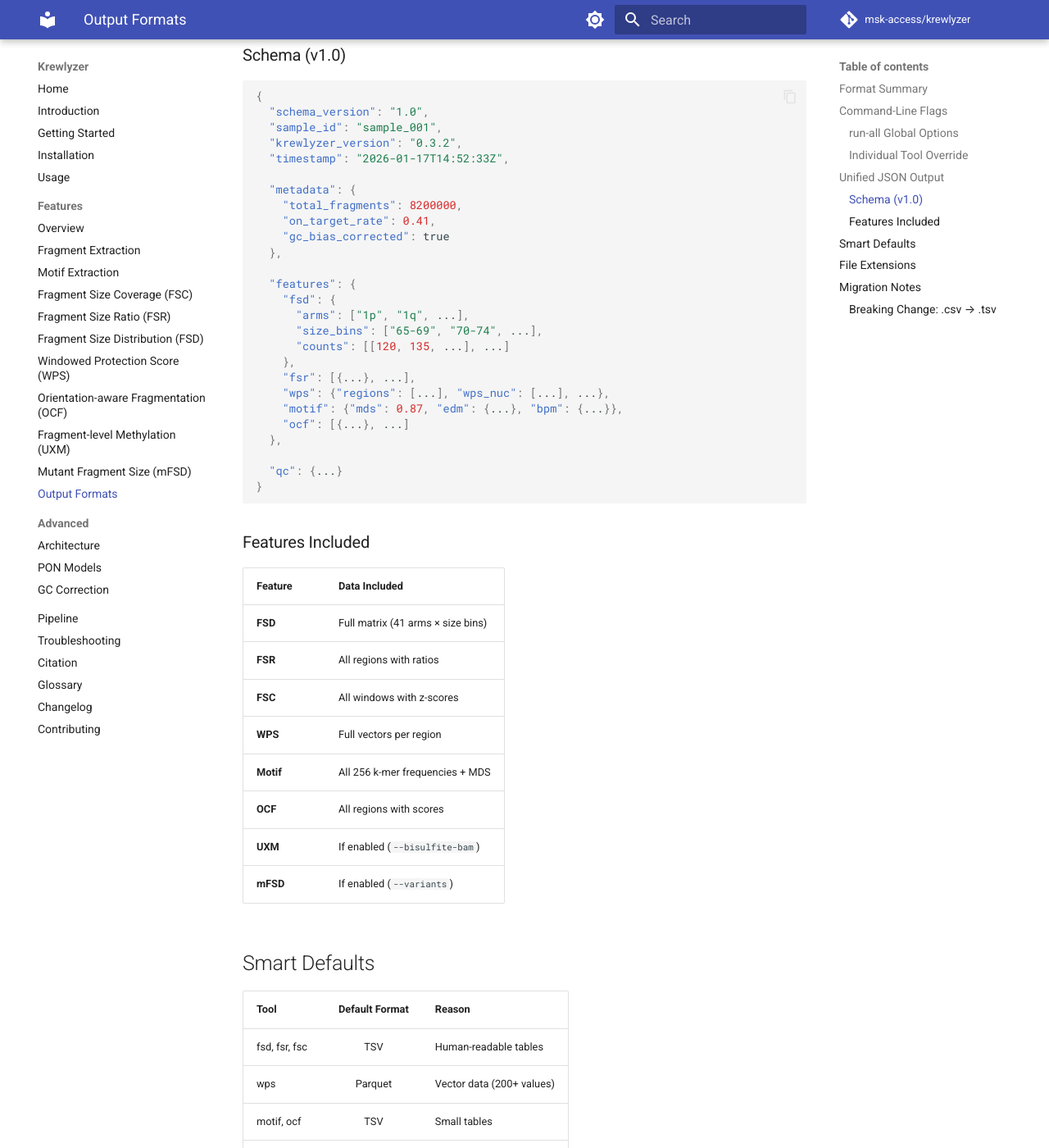
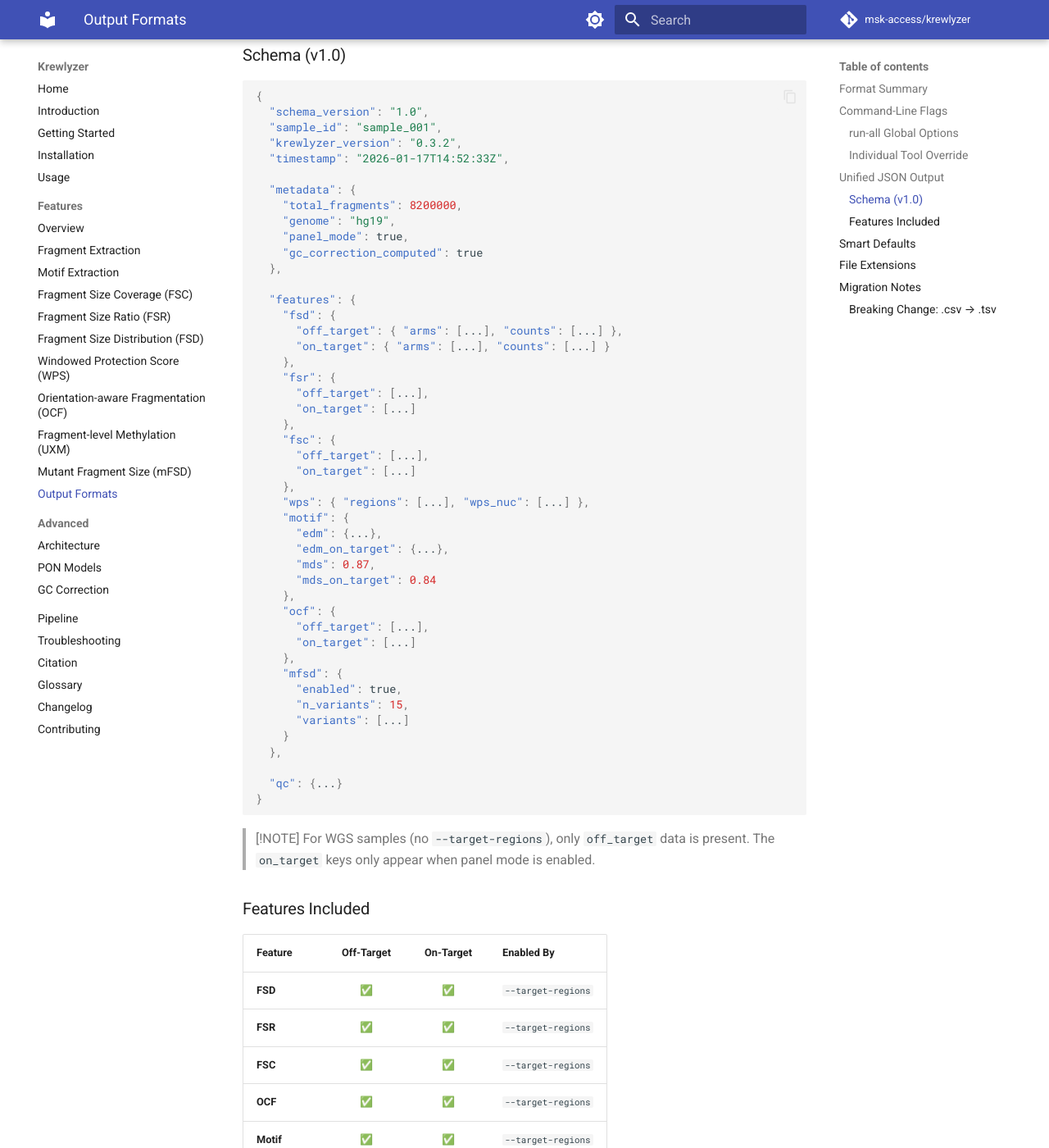
Before and after one commit to msk-access/krewlyzer, an MkDocs documentation site: the page built from docs/features/output-formats.md, in a window 1280 px wide and 1400 px high, scrolled down 1274 px. Shown: the whole window at 82% size. Built offline with MkDocs 1.6.1 and Material for MkDocs 9.7.7, drawn with Linux system fonts in a browser that asks for light colours; comment, search, counter and statistics services are not loaded; some of the changed text lies outside the part shown.

Commit message:
docs: update output-formats.md with panel mode JSON schema
- Updated JSON schema to show on_target/off_target structure
- Added mFSD section with n_variants and variants array
- Updated features table with Off-Target/On-Target columns
- Added .ontarget.tsv files to file listing
- Added note about WGS vs panel mode behavior

````diff
--- a/docs/features/output-formats.md
+++ b/docs/features/output-formats.md
@@ -55,38 +55,62 @@
 
   "metadata": {
     "total_fragments": 8200000,
-    "on_target_rate": 0.41,
-    "gc_bias_corrected": true
+    "genome": "hg19",
+    "panel_mode": true,
+    "gc_correction_computed": true
   },
 
   "features": {
     "fsd": {
-      "arms": ["1p", "1q", ...],
-      "size_bins": ["65-69", "70-74", ...],
-      "counts": [[120, 135, ...], ...]
+      "off_target": { "arms": [...], "counts": [...] },
+      "on_target": { "arms": [...], "counts": [...] }
     },
-    "fsr": [{...}, ...],
-    "wps": {"regions": [...], "wps_nuc": [...], ...},
-    "motif": {"mds": 0.87, "edm": {...}, "bpm": {...}},
-    "ocf": [{...}, ...]
+    "fsr": {
+      "off_target": [...],
+      "on_target": [...]
+    },
+    "fsc": {
+      "off_target": [...],
+      "on_target": [...]
+    },
+    "wps": { "regions": [...], "wps_nuc": [...] },
+    "motif": {
+      "edm": {...},
+      "edm_on_target": {...},
+      "mds": 0.87,
+      "mds_on_target": 0.84
+    },
+    "ocf": {
+      "off_target": [...],
+      "on_target": [...]
+    },
+    "mfsd": {
+      "enabled": true,
+      "n_variants": 15,
+      "variants": [...]
+    }
   },
 
   "qc": {...}
 }
 ```
 
+> [!NOTE]
+> For WGS samples (no `--target-regions`), only `off_target` data is present.
+> The `on_target` keys only appear when panel mode is enabled.
+
 ### Features Included
 
-| Feature | Data Included |
-|---------|---------------|
-| **FSD** | Full matrix (41 arms × size bins) |
-| **FSR** | All regions with ratios |
-| **FSC** | All windows with z-scores |
-| **WPS** | Full vectors per region |
-| **Motif** | All 256 k-mer frequencies + MDS |
-| **OCF** | All regions with scores |
-| **UXM** | If enabled (`--bisulfite-bam`) |
-| **mFSD** | If enabled (`--variants`) |
+| Feature | Off-Target | On-Target | Enabled By |
+|---------|:----------:|:---------:|------------|
+| **FSD** | ✅ | ✅ | `--target-regions` |
+| **FSR** | ✅ | ✅ | `--target-regions` |
+| **FSC** | ✅ | ✅ | `--target-regions` |
+| **OCF** | ✅ | ✅ | `--target-regions` |
+| **Motif** | ✅ | ✅ | `--target-regions` |
+| **WPS** | ✅ | - | Always |
+| **mFSD** | ✅ | - | `--variants` |
+| **UXM** | ✅ | - | `--bisulfite-bam` |
 
 ## Smart Defaults
 
@@ -104,15 +128,18 @@
 ```
 out/
 ├── sample.FSD.tsv
+├── sample.FSD.ontarget.tsv      # Panel mode only
 ├── sample.FSR.tsv
+├── sample.FSR.ontarget.tsv      # Panel mode only
 ├── sample.FSC.tsv
 ├── sample.WPS.parquet
 ├── sample.EndMotif.tsv
 ├── sample.MDS.tsv
 ├── sample.OCF.tsv
-├── sample.correction_factors.tsv  # Was .csv
+├── sample.mFSD.tsv              # With --variants
+├── sample.correction_factors.tsv
 ├── sample.metadata.json
-└── sample.features.json  # With --generate-json
+└── sample.features.json         # With --generate-json
 ```
 
 ## Migration Notes
````
